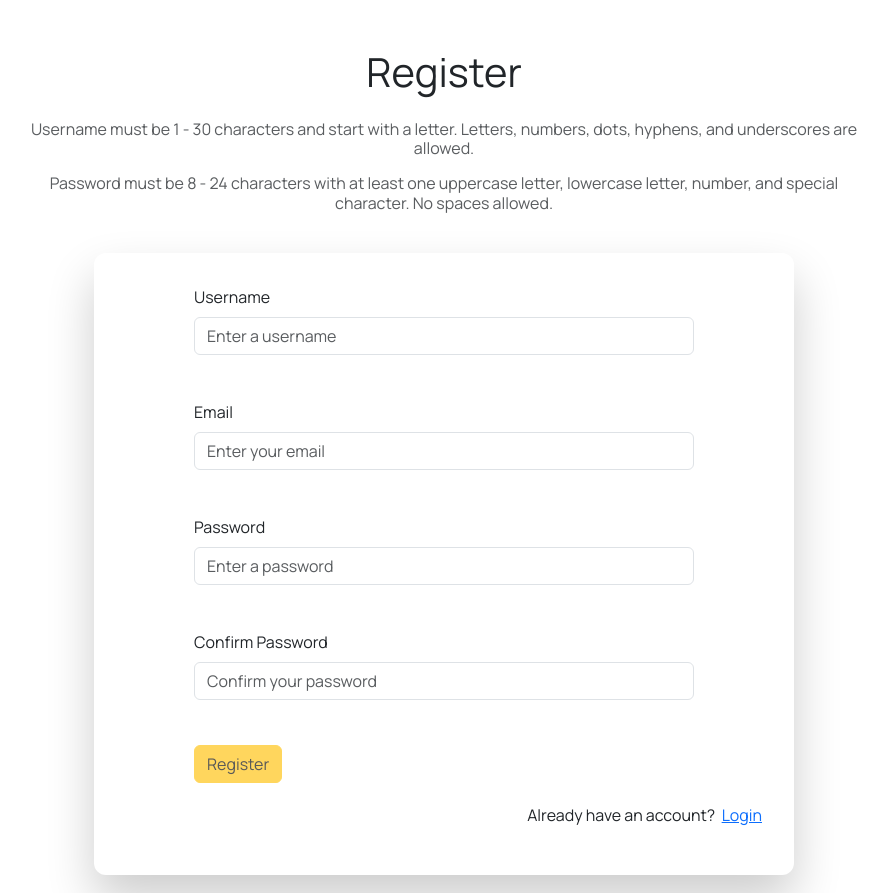
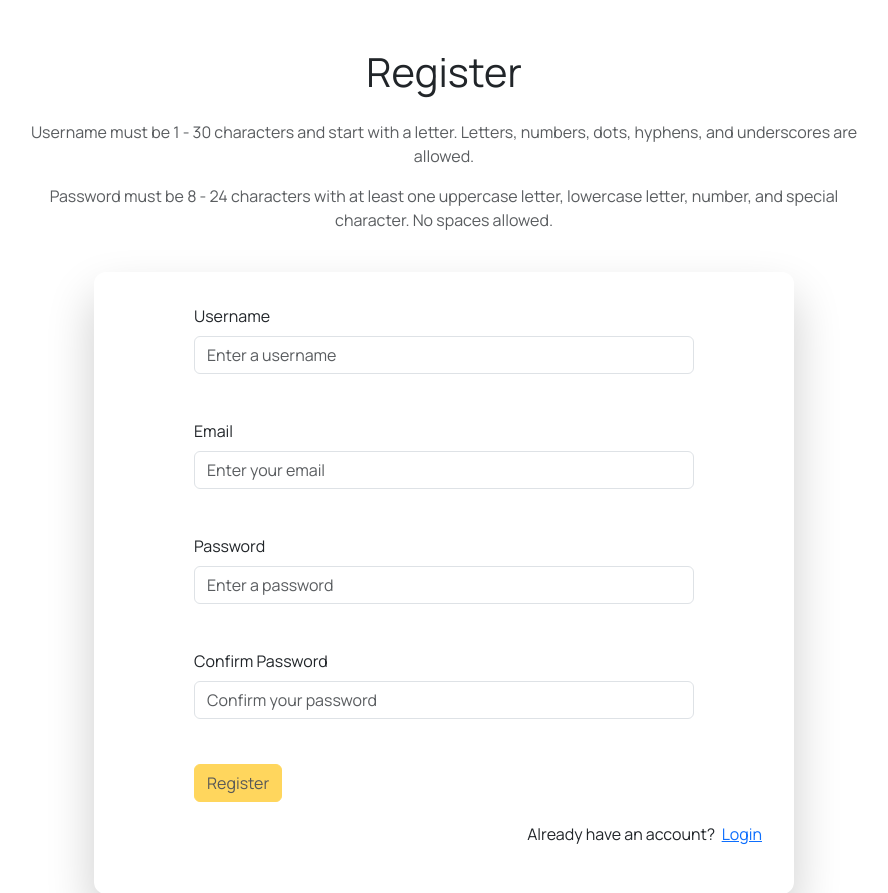
Before and after one commit to jkhwarazmi/wapp, a Flask app: page /register in a window 1280 px wide. Shown: the part 70-963 px from the top of the page, without its empty margins (196-1084 px from the left). Run offline with Flask 3, Linux system fonts and the light colour scheme; some libraries are stand-ins or nearby versions.

Commit message:
updated html

```diff
--- a/app/templates/register.html
+++ b/app/templates/register.html
@@ -4,9 +4,9 @@
 
 <!-- Heading -->
 <h1 class="mt-5 mb-4 text-center">Register</h1>
-<h6 class="text-muted text-center">Username must be 1 - 30 characters and start with a letter. Letters, numbers, dots, hyphens, and underscores are allowed.</h6>
+<p class="text-muted text-center">Username must be 1 - 30 characters and start with a letter. Letters, numbers, dots, hyphens, and underscores are allowed.</p>
 <p></p>
-<h6 class="text-muted text-center">Password must be 8 - 24 characters with at least one uppercase letter, lowercase letter, number, and special character. No spaces allowed.</h6>
+<p class="text-muted text-center">Password must be 8 - 24 characters with at least one uppercase letter, lowercase letter, number, and special character. No spaces allowed.</p>
 
 <!-- Form -->
 <div id="user-form">
```
